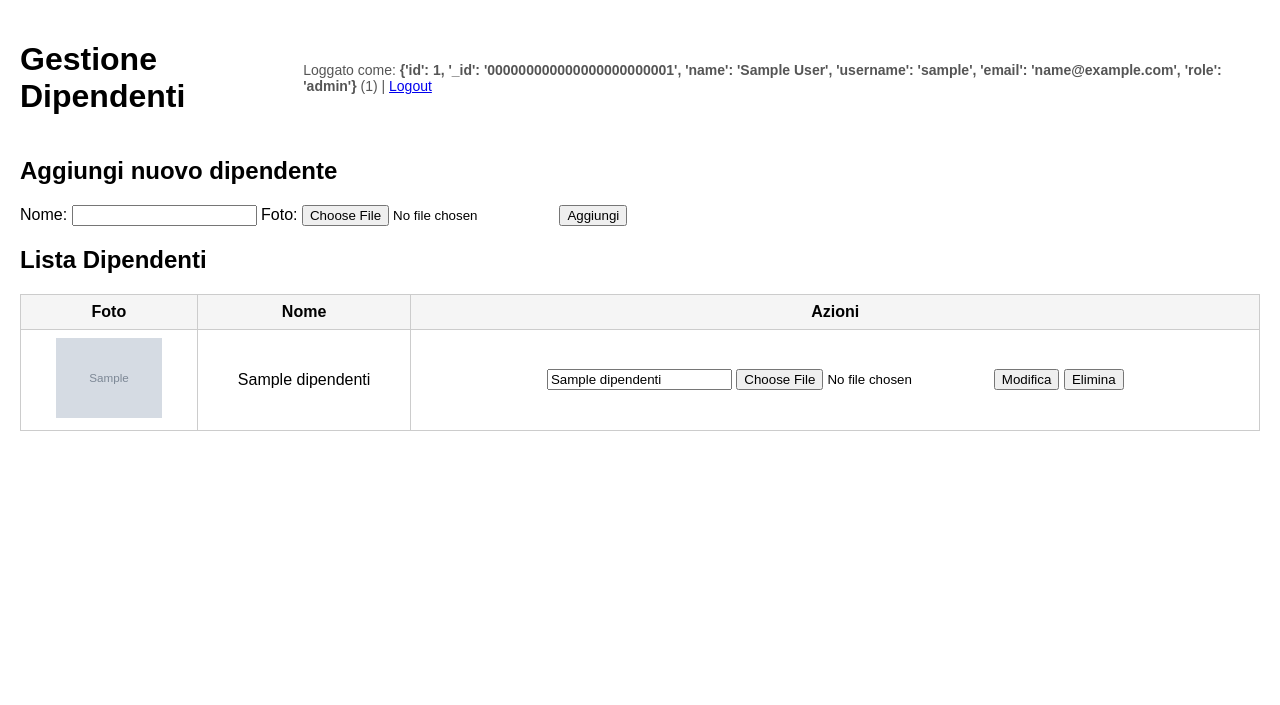
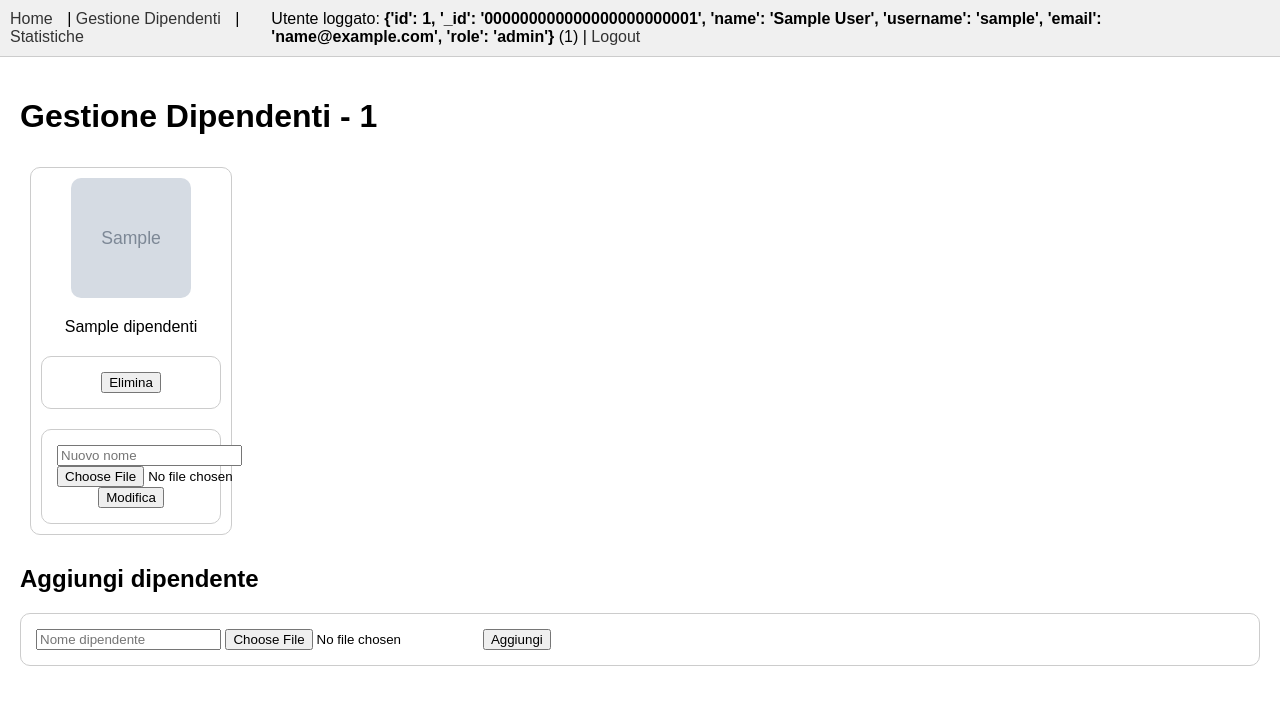
Before and after one commit to conadsciacca/totem_voti, a Flask app: template templates/admin.html in a window 1280 px wide. Shown: the top 705 px of the page. Run offline with Flask 3, Linux system fonts and the light colour scheme; the visitor is signed in with stand-in values (Sample User, id 1); tables that the repository leaves empty hold one stand-in row (values such as "Sample post"); the template is opened without the code that fills it: most values are stand-ins (such as "Sample title", 1, 10 or a date in 2020); grey boxes marked "Sample" are stand-in pictures.

Commit message:
Add files via upload

```diff
--- a/templates/admin.html
+++ b/templates/admin.html
@@ -4,66 +4,97 @@
     <meta charset="UTF-8">
     <title>Gestione Dipendenti</title>
     <style>
-        body { font-family: Arial, sans-serif; margin: 20px; }
-        h1 { display: inline-block; }
-        .header {
+        body {
+            font-family: Arial, sans-serif;
+            margin: 0;
+            padding: 0;
+        }
+        nav {
+            background-color: #f0f0f0;
+            padding: 10px;
             display: flex;
             justify-content: space-between;
             align-items: center;
+            border-bottom: 1px solid #ccc;
         }
-        .user-info {
-            font-size: 14px;
-            color: #555;
+        nav a {
+            margin-right: 10px;
+            text-decoration: none;
+            color: #333;
         }
-        table { border-collapse: collapse; width: 100%; margin-top: 20px; }
-        th, td { border: 1px solid #ccc; padding: 8px; text-align: center; }
-        th { background-color: #f5f5f5; }
-        img { max-height: 80px; }
-        .actions form { display: inline-block; }
+        nav a:hover {
+            text-decoration: underline;
+        }
+        .container {
+            padding: 20px;
+        }
+        .dipendente {
+            display: inline-block;
+            text-align: center;
+            margin: 10px;
+            padding: 10px;
+            border: 1px solid #ccc;
+            border-radius: 10px;
+            width: 180px;
+        }
+        .dipendente img {
+            width: 120px;
+            height: 120px;
+            object-fit: cover;
+            border-radius: 10px;
+        }
+        form {
+            margin-top: 20px;
+            padding: 15px;
+            border: 1px solid #ccc;
+            border-radius: 10px;
+        }
     </style>
 </head>
 <body>
-    <div class="header">
-        <h1>Gestione Dipendenti</h1>
-        <div class="user-info">
-            Loggato come: <strong>{{ session['user'] }}</strong> ({{ session['store'] }})
+    <!-- Barra di navigazione -->
+    <nav>
+        <div>
+            <a href="{{ url_for('index') }}">Home</a> |
+            <a href="{{ url_for('admin') }}">Gestione Dipendenti</a> |
+            <a href="{{ url_for('stats') }}">Statistiche</a>
+        </div>
+        <div>
+            Utente loggato: <b>{{ session['user'] }}</b> ({{ session['store'] }})
             | <a href="{{ url_for('logout') }}">Logout</a>
         </div>
+    </nav>
+
+    <div class="container">
+        <h1>Gestione Dipendenti - {{ session['store'] }}</h1>
+
+        <!-- Lista dipendenti -->
+        {% if dipendenti %}
+            {% for id, nome, foto in dipendenti %}
+                <div class="dipendente">
+                    <img src="{{ url_for('static', filename='foto/' ~ foto) }}" alt="{{ nome }}">
+                    <p>{{ nome }}</p>
+                    <form action="{{ url_for('delete_dipendente', dipendente_id=id) }}" method="post">
+                        <button type="submit">Elimina</button>
+                    </form>
+                    <form action="{{ url_for('edit_dipendente', dipendente_id=id) }}" method="post" enctype="multipart/form-data">
+                        <input type="text" name="nome" placeholder="Nuovo nome" required>
+                        <input type="file" name="foto">
+                        <button type="submit">Modifica</button>
+                    </form>
+                </div>
+            {% endfor %}
+        {% else %}
+            <p>Nessun dipendente inserito.</p>
+        {% endif %}
+
+        <!-- Aggiungi nuovo dipendente -->
+        <h2>Aggiungi dipendente</h2>
+        <form action="{{ url_for('admin') }}" method="post" enctype="multipart/form-data">
+            <input type="text" name="nome" placeholder="Nome dipendente" required>
+            <input type="file" name="foto" required>
+            <button type="submit">Aggiungi</button>
+        </form>
     </div>
-
-    <h2>Aggiungi nuovo dipendente</h2>
-    <form method="POST" enctype="multipart/form-data">
-        Nome: <input type="text" name="nome" required>
-        Foto: <input type="file" name="foto" accept="image/*" required>
-        <button type="submit">Aggiungi</button>
-    </form>
-
-    <h2>Lista Dipendenti</h2>
-    <table>
-        <tr>
-            <th>Foto</th>
-            <th>Nome</th>
-            <th>Azioni</th>
-        </tr>
-        {% for id, nome, foto, store_id in dipendenti %}
-        <tr>
-            <td><img src="{{ url_for('static', filename='foto/' ~ foto) }}" alt="{{ nome }}"></td>
-            <td>{{ nome }}</td>
-            <td class="actions">
-                <!-- Modifica -->
-                <form action="{{ url_for('edit_dipendente', dipendente_id=id) }}" method="post" enctype="multipart/form-data">
-                    <input type="text" name="nome" value="{{ nome }}" required>
-                    <input type="file" name="foto" accept="image/*">
-                    <button type="submit">Modifica</button>
-                </form>
-                <!-- Elimina -->
-                <form action="{{ url_for('delete_dipendente', dipendente_id=id) }}" method="post" onsubmit="return confirm('Sei sicuro di voler eliminare questo dipendente?');">
-                    <button type="submit">Elimina</button>
-                </form>
-            </td>
-        </tr>
-        {% endfor %}
-    </table>
-
 </body>
 </html>
```
